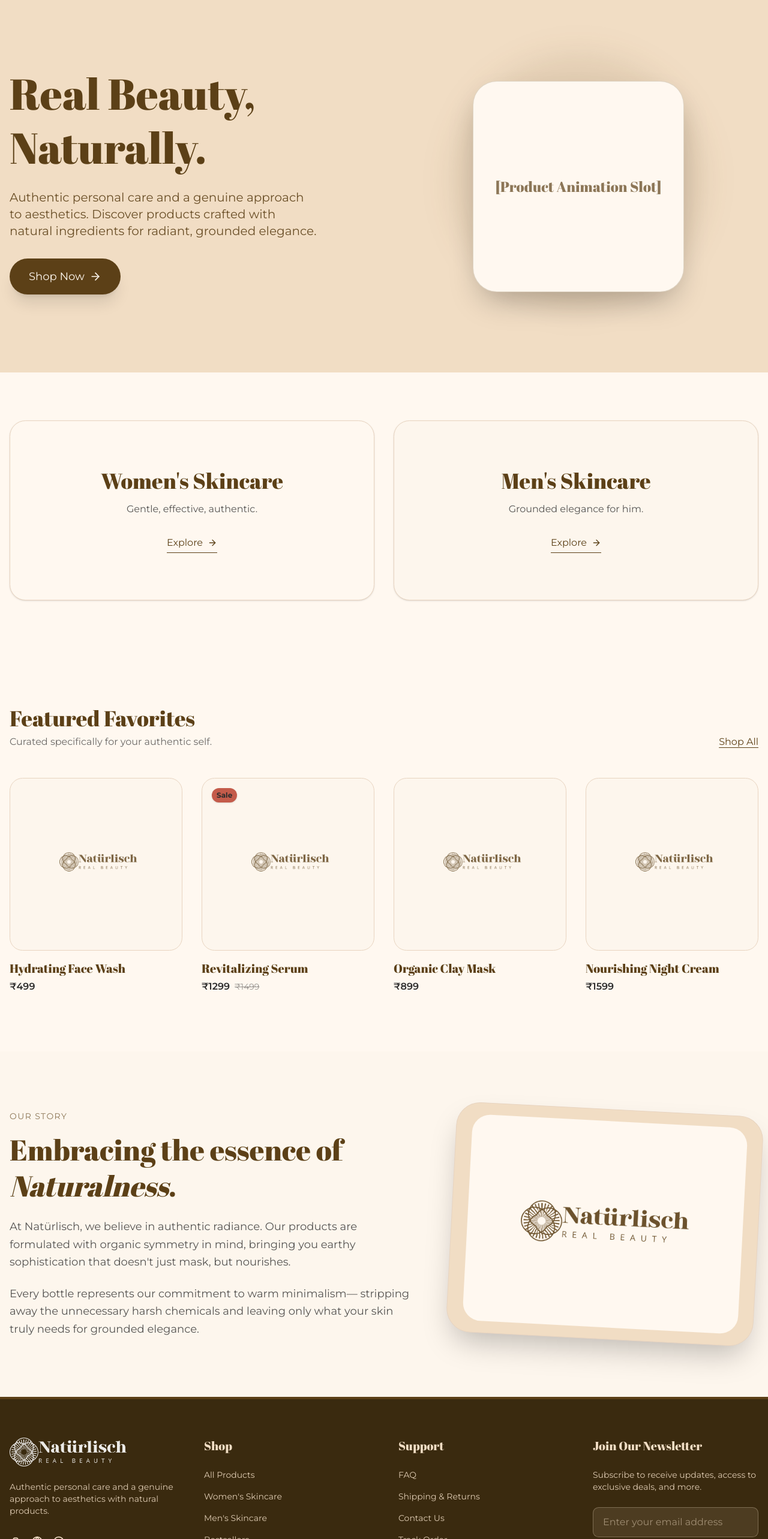
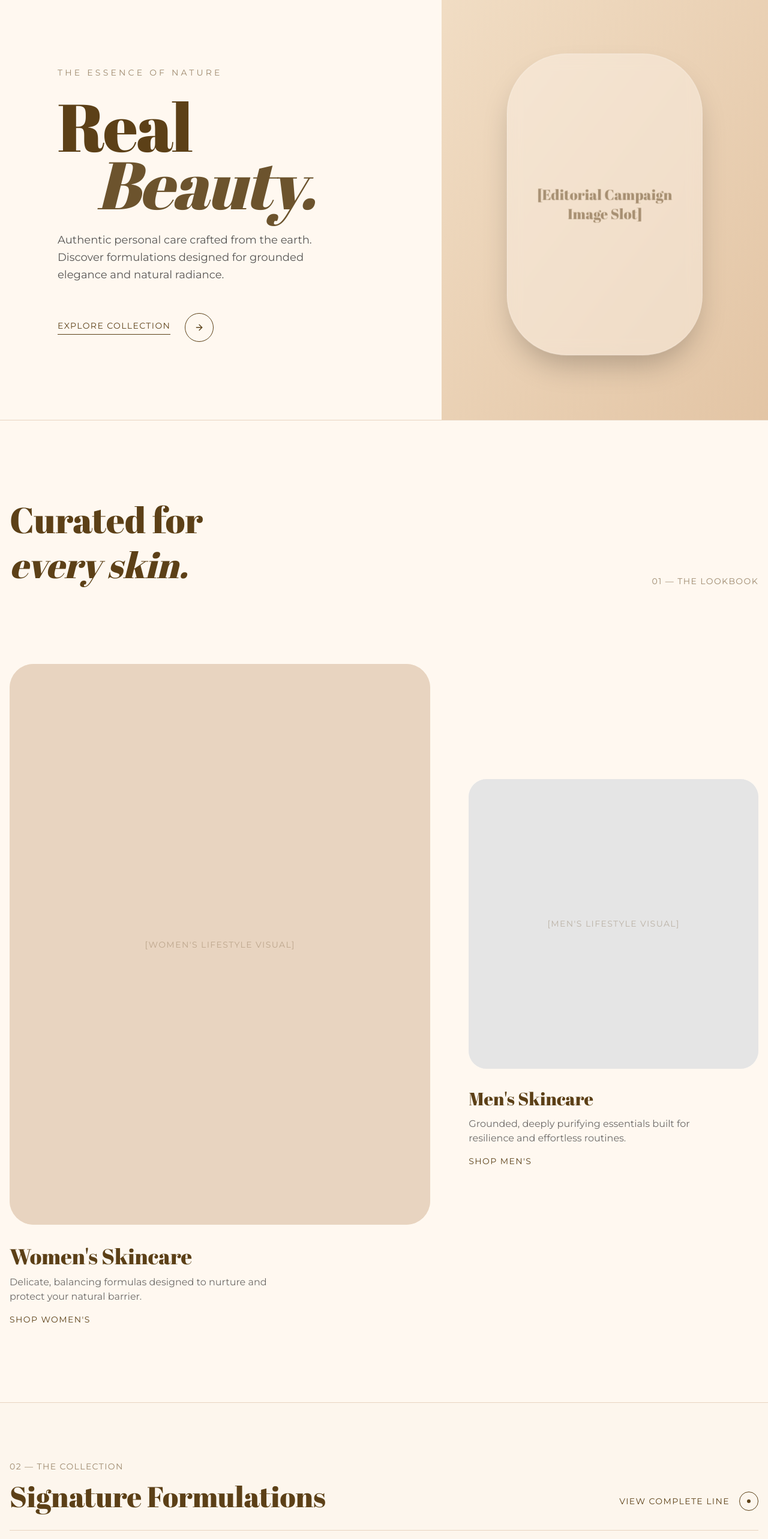
Before and after one commit to Harshsharma6116/naturlisch, a Next.js app: page / in a window 1280 px wide. Shown: the part 100-2666 px from the top of the page at 60% size. Built offline with nearby package versions, Linux system fonts and the light colour scheme.

Commit message:
style: elevate home page to editorial vogue layout

```diff
--- a/src/components/home/BrandStory.tsx
+++ b/src/components/home/BrandStory.tsx
@@ -1,52 +1,55 @@
 "use client";
 
 import { motion } from "framer-motion";
-import Image from "next/image";
 
 export default function BrandStory() {
   return (
-    <section className="py-24 bg-card overflow-hidden">
-      <div className="container mx-auto px-4 flex flex-col md:flex-row items-center gap-16">
+    <section className="py-32 bg-[#3A2A0F] text-[#F1DDC4] relative overflow-hidden">
 
-        {/* Story Text */}
+      {/* Decorative background typography */}
+      <div className="absolute top-0 left-0 w-full h-full flex items-center justify-center opacity-[0.03] overflow-hidden pointer-events-none">
+        <span className="font-heading text-[20vw] whitespace-nowrap leading-none select-none">
+          Natürlisch
+        </span>
+      </div>
+
+      <div className="container mx-auto px-4 max-w-5xl relative z-10 text-center">
+
+        <motion.span
+          initial={{ opacity: 0 }}
+          whileInView={{ opacity: 1 }}
+          viewport={{ once: true }}
+          transition={{ duration: 1 }}
+          className="font-sans text-xs uppercase tracking-[0.4em] text-[#F1DDC4]/60 mb-12 block"
+        >
+          03 — Our Philosophy
+        </motion.span>
+
+        <motion.h2
+          initial={{ opacity: 0, y: 30 }}
+          whileInView={{ opacity: 1, y: 0 }}
+          viewport={{ once: true }}
+          transition={{ duration: 1, delay: 0.2 }}
+          className="font-heading text-4xl md:text-6xl lg:text-7xl leading-[1.1] mb-12"
+        >
+          Stripping away the unnecessary.<br />
+          Leaving only <span className="italic font-light opacity-90">what your skin</span><br />
+          <span className="italic font-light opacity-90">truly needs.</span>
+        </motion.h2>
+
         <motion.div
-          className="flex-1"
-          initial={{ opacity: 0, x: -50 }}
-          whileInView={{ opacity: 1, x: 0 }}
+          initial={{ opacity: 0 }}
+          whileInView={{ opacity: 1 }}
           viewport={{ once: true }}
-          transition={{ duration: 0.8 }}
+          transition={{ duration: 1, delay: 0.4 }}
+          className="flex flex-col md:flex-row gap-8 text-left max-w-3xl mx-auto font-sans text-[#F1DDC4]/80 text-lg md:text-xl leading-relaxed"
         >
-          <span className="text-sm font-sans tracking-widest text-primary/70 uppercase mb-4 block">Our Story</span>
-          <h2 className="font-heading text-4xl md:text-5xl text-primary mb-6 leading-tight">
-            Embracing the essence of <br/> <span className="italic">Naturalness</span>.
-          </h2>
-          <p className="font-sans text-foreground opacity-80 text-lg mb-6 leading-relaxed">
-            At Natürlisch, we believe in authentic radiance. Our products are formulated with organic symmetry in mind, bringing you earthy sophistication that doesn't just mask, but nourishes.
+          <p className="flex-1">
+            At Natürlisch, we believe in authentic radiance. Our products are formulated with organic symmetry in mind, bringing you an earthy sophistication that doesn't just mask, but deeply nourishes.
           </p>
-          <p className="font-sans text-foreground opacity-80 text-lg leading-relaxed">
-            Every bottle represents our commitment to warm minimalism— stripping away the unnecessary harsh chemicals and leaving only what your skin truly needs for grounded elegance.
+          <p className="flex-1">
+            Every bottle represents our commitment to warm minimalism—a return to grounded elegance. No harsh chemicals, no artificial noise. Just raw, effective nature.
           </p>
-        </motion.div>
-
-        {/* Story Visual (Using the brand logo conceptually as we don't have lifestyle images) */}
-        <motion.div
-          className="flex-1 relative w-full aspect-square md:aspect-[4/3] max-w-lg mx-auto"
-          initial={{ opacity: 0, scale: 0.9 }}
-          whileInView={{ opacity: 1, scale: 1 }}
-          viewport={{ once: true }}
-          transition={{ duration: 0.8 }}
-        >
-          <div className="absolute inset-0 bg-secondary rounded-[40px] transform rotate-3 flex items-center justify-center border border-border shadow-2xl">
-            <div className="bg-background w-[90%] h-[90%] rounded-[30px] flex items-center justify-center p-8">
-              <Image
-                src="/images/logo-cropped.png"
-                alt="Natürlisch Brand"
-                width={400}
-                height={100}
-                className="opacity-90 w-full h-auto max-w-[280px]"
-              />
-            </div>
-          </div>
         </motion.div>
 
       </div>
--- a/src/components/home/CategoryShowcase.tsx
+++ b/src/components/home/CategoryShowcase.tsx
@@ -2,49 +2,71 @@
 
 import { motion } from "framer-motion";
 import Link from "next/link";
-import { ArrowRight } from "lucide-react";
 
 export default function CategoryShowcase() {
-  const categories = [
-    {
-      title: "Women's Skincare",
-      desc: "Gentle, effective, authentic.",
-      href: "/shop?gender=female",
-      bg: "bg-background"
-    },
-    {
-      title: "Men's Skincare",
-      desc: "Grounded elegance for him.",
-      href: "/shop?gender=male",
-      bg: "bg-card"
-    }
-  ];
+  return (
+    <section className="py-32 bg-background">
+      <div className="container mx-auto px-4 max-w-7xl">
 
-  return (
-    <section className="py-20 bg-[#FFF8F0]">
-      <div className="container mx-auto px-4 grid grid-cols-1 md:grid-cols-2 gap-8">
-        {categories.map((cat, i) => (
+        <div className="mb-20 md:mb-32 text-center md:text-left flex flex-col md:flex-row justify-between items-end">
+          <h2 className="font-heading text-5xl md:text-6xl text-primary max-w-2xl leading-tight">
+            Curated for <br/> <span className="italic">every skin.</span>
+          </h2>
+          <p className="font-sans text-sm uppercase tracking-widest text-primary/60 mt-6 md:mt-0 max-w-xs">
+            01 — The Lookbook
+          </p>
+        </div>
+
+        {/* Staggered Asymmetrical Grid */}
+        <div className="grid grid-cols-1 md:grid-cols-12 gap-8 md:gap-16">
+
+          {/* Women's Skincare - Large & Tall */}
           <motion.div
-            key={cat.title}
-            initial={{ opacity: 0, y: 30 }}
+            className="md:col-span-7 flex flex-col"
+            initial={{ opacity: 0, y: 50 }}
             whileInView={{ opacity: 1, y: 0 }}
-            viewport={{ once: true }}
-            transition={{ delay: i * 0.2 }}
-            className={`relative group overflow-hidden rounded-3xl ${cat.bg} border border-border p-12 min-h-[300px] flex flex-col justify-center items-center text-center shadow-sm hover:shadow-xl transition-all duration-300`}
+            viewport={{ once: true, margin: "-100px" }}
+            transition={{ duration: 0.8, ease: "easeOut" }}
           >
-            <h3 className="font-heading text-4xl text-primary mb-4 relative z-10">{cat.title}</h3>
-            <p className="font-sans text-foreground opacity-80 mb-8 relative z-10">{cat.desc}</p>
-            <Link
-              href={cat.href}
-              className="font-sans text-primary border-b border-primary pb-1 flex items-center gap-2 hover:gap-4 transition-all relative z-10"
-            >
-              Explore <ArrowRight className="w-4 h-4" />
+            <Link href="/shop?gender=female" className="group block relative w-full aspect-[3/4] bg-secondary rounded-[40px] overflow-hidden mb-8">
+              <div className="absolute inset-0 bg-[#E8D4C0] transition-transform duration-700 group-hover:scale-105 flex items-center justify-center">
+                <span className="font-sans text-primary/30 uppercase tracking-widest text-sm">[Women's Lifestyle Visual]</span>
+              </div>
+              <div className="absolute inset-0 bg-black/10 opacity-0 group-hover:opacity-100 transition-opacity duration-500" />
             </Link>
+            <h3 className="font-heading text-4xl text-primary mb-3">Women's Skincare</h3>
+            <p className="font-sans text-foreground/70 mb-4 max-w-md">
+              Delicate, balancing formulas designed to nurture and protect your natural barrier.
+            </p>
+            <Link href="/shop?gender=female" className="font-sans text-sm uppercase tracking-widest text-primary hover:underline underline-offset-4">
+              Shop Women's
+            </Link>
+          </motion.div>
 
-            {/* Hover overlay shape */}
-            <div className="absolute inset-0 bg-secondary opacity-0 group-hover:opacity-10 transition-opacity duration-500" />
+          {/* Men's Skincare - Smaller & Staggered down */}
+          <motion.div
+            className="md:col-span-5 flex flex-col md:pt-48"
+            initial={{ opacity: 0, y: 50 }}
+            whileInView={{ opacity: 1, y: 0 }}
+            viewport={{ once: true, margin: "-100px" }}
+            transition={{ duration: 0.8, delay: 0.2, ease: "easeOut" }}
+          >
+            <Link href="/shop?gender=male" className="group block relative w-full aspect-square bg-[#F2F2F2] rounded-[30px] overflow-hidden mb-8">
+              <div className="absolute inset-0 bg-[#E5E5E5] transition-transform duration-700 group-hover:scale-105 flex items-center justify-center">
+                <span className="font-sans text-primary/30 uppercase tracking-widest text-sm">[Men's Lifestyle Visual]</span>
+              </div>
+              <div className="absolute inset-0 bg-black/5 opacity-0 group-hover:opacity-100 transition-opacity duration-500" />
+            </Link>
+            <h3 className="font-heading text-3xl text-primary mb-3">Men's Skincare</h3>
+            <p className="font-sans text-foreground/70 mb-4 max-w-sm">
+              Grounded, deeply purifying essentials built for resilience and effortless routines.
+            </p>
+            <Link href="/shop?gender=male" className="font-sans text-sm uppercase tracking-widest text-primary hover:underline underline-offset-4">
+              Shop Men's
+            </Link>
           </motion.div>
-        ))}
+
+        </div>
       </div>
     </section>
   );
--- a/src/components/home/FeaturedProducts.tsx
+++ b/src/components/home/FeaturedProducts.tsx
@@ -2,80 +2,72 @@
 
 import { motion } from "framer-motion";
 import Link from "next/link";
-import { Heart, ShoppingBag } from "lucide-react";
 import Image from "next/image";
 
-// We mock the products since DB is not connected right now
 const featured = [
-  { id: 1, name: "Hydrating Face Wash", price: 499, img: "/images/logo-clean.png" },
-  { id: 2, name: "Revitalizing Serum", price: 1299, compare: 1499, img: "/images/logo-clean.png" },
-  { id: 3, name: "Organic Clay Mask", price: 899, img: "/images/logo-clean.png" },
-  { id: 4, name: "Nourishing Night Cream", price: 1599, img: "/images/logo-clean.png" },
+  { id: 1, name: "Hydrating Face Wash", price: 499, img: "/images/logo-cropped.png", tag: "Bestseller" },
+  { id: 2, name: "Revitalizing Serum", price: 1299, img: "/images/logo-cropped.png", tag: "New" },
+  { id: 3, name: "Organic Clay Mask", price: 899, img: "/images/logo-cropped.png" },
 ];
 
 export default function FeaturedProducts() {
   return (
-    <section className="py-24 bg-background">
-      <div className="container mx-auto px-4">
-        <div className="flex justify-between items-end mb-12">
+    <section className="py-24 bg-card border-t border-border">
+      <div className="container mx-auto px-4 max-w-7xl">
+
+        <div className="flex flex-col md:flex-row justify-between items-start md:items-end mb-16 border-b border-border pb-8">
           <div>
-            <h2 className="font-heading text-4xl text-primary mb-2">Featured Favorites</h2>
-            <p className="font-sans text-foreground opacity-70">Curated specifically for your authentic self.</p>
+            <span className="font-sans text-sm uppercase tracking-widest text-primary/60 mb-4 block">02 — The Collection</span>
+            <h2 className="font-heading text-4xl md:text-5xl text-primary">Signature Formulations</h2>
           </div>
-          <Link href="/shop" className="hidden md:inline-block font-sans text-primary underline underline-offset-4 hover:text-[#3A2A0F] transition-colors">
-            Shop All
+          <Link href="/shop" className="group hidden md:flex items-center gap-4 mt-6 md:mt-0 font-sans text-sm uppercase tracking-widest text-primary">
+            View Complete Line
+            <div className="w-8 h-8 rounded-full border border-primary flex items-center justify-center group-hover:bg-primary transition-colors">
+              <div className="w-1.5 h-1.5 bg-primary group-hover:bg-background rounded-full transition-colors" />
+            </div>
           </Link>
         </div>
 
-        <div className="grid grid-cols-1 sm:grid-cols-2 lg:grid-cols-4 gap-8">
+        {/* Minimalist Gallery Grid */}
+        <div className="grid grid-cols-1 md:grid-cols-3 gap-12">
           {featured.map((p, i) => (
             <motion.div
               key={p.id}
-              initial={{ opacity: 0, y: 20 }}
+              initial={{ opacity: 0, y: 30 }}
               whileInView={{ opacity: 1, y: 0 }}
-              viewport={{ once: true }}
-              transition={{ delay: i * 0.1 }}
-              className="group cursor-pointer"
+              viewport={{ once: true, margin: "-50px" }}
+              transition={{ delay: i * 0.15, duration: 0.8 }}
+              className="group cursor-pointer flex flex-col"
             >
-              <div className="relative bg-card rounded-2xl aspect-square mb-4 p-6 flex items-center justify-center border border-border overflow-hidden">
+              <div className="relative aspect-[4/5] bg-background mb-6 flex items-center justify-center overflow-hidden">
                 <Image
                   src={p.img}
                   alt={p.name}
                   width={200}
                   height={200}
-                  className="w-3/4 h-3/4 object-contain opacity-80 group-hover:scale-110 transition-transform duration-500"
+                  className="w-1/2 h-auto object-contain opacity-70 group-hover:scale-105 transition-transform duration-700"
                 />
 
-                {p.compare && (
-                  <span className="absolute top-4 left-4 bg-destructive text-destructive-foreground text-xs font-bold px-2 py-1 rounded-full shadow-sm">
-                    Sale
+                {p.tag && (
+                  <span className="absolute top-6 left-6 font-sans text-xs uppercase tracking-widest text-primary">
+                    [{p.tag}]
                   </span>
                 )}
 
-                <button className="absolute top-4 right-4 p-2 bg-background/80 backdrop-blur-sm rounded-full text-primary opacity-0 group-hover:opacity-100 transition-opacity shadow-sm hover:bg-primary hover:text-primary-foreground">
-                  <Heart className="w-4 h-4" />
-                </button>
+                <div className="absolute inset-0 bg-secondary/0 group-hover:bg-secondary/10 transition-colors duration-500" />
+              </div>
 
-                <button className="absolute bottom-4 left-4 right-4 bg-primary text-primary-foreground py-3 rounded-xl opacity-0 translate-y-4 group-hover:opacity-100 group-hover:translate-y-0 transition-all font-sans text-sm font-semibold flex justify-center items-center gap-2 shadow-lg hover:bg-[#3A2A0F]">
-                  <ShoppingBag className="w-4 h-4" /> Add to Cart
-                </button>
-              </div>
-              <h3 className="font-heading text-xl text-primary truncate">{p.name}</h3>
-              <div className="flex gap-2 items-baseline mt-1 font-sans">
-                <span className="font-semibold text-foreground">₹{p.price}</span>
-                {p.compare && (
-                  <span className="text-sm text-foreground opacity-50 line-through">₹{p.compare}</span>
-                )}
+              <div className="flex justify-between items-start">
+                <div>
+                  <h3 className="font-heading text-2xl text-primary mb-2 group-hover:opacity-80 transition-opacity">{p.name}</h3>
+                  <p className="font-sans text-sm text-foreground/60">50ml / 1.7 oz</p>
+                </div>
+                <span className="font-sans text-lg text-primary">₹{p.price}</span>
               </div>
             </motion.div>
           ))}
         </div>
 
-        <div className="mt-12 text-center md:hidden">
-          <Link href="/shop" className="inline-block border border-primary text-primary font-sans px-8 py-3 rounded-full hover:bg-primary hover:text-primary-foreground transition-colors">
-            View All Products
-          </Link>
-        </div>
       </div>
     </section>
   );
--- a/src/components/home/HeroBanner.tsx
+++ b/src/components/home/HeroBanner.tsx
@@ -3,64 +3,66 @@
 import { motion } from "framer-motion";
 import Link from "next/link";
 import { ArrowRight } from "lucide-react";
+import Image from "next/image";
 
 export default function HeroBanner() {
   return (
-    <section className="relative overflow-hidden bg-secondary text-primary py-24 md:py-32">
-      <div className="container mx-auto px-4 relative z-10 flex flex-col md:flex-row items-center gap-12">
+    <section className="relative min-h-[90vh] bg-background flex flex-col lg:flex-row overflow-hidden border-b border-border">
 
-        {/* Text Content */}
+      {/* Left Content (Text) */}
+      <div className="flex-1 flex flex-col justify-center px-8 py-20 lg:px-24 lg:py-0 relative z-10">
         <motion.div
-          className="flex-1 text-center md:text-left"
-          initial={{ opacity: 0, y: 30 }}
+          initial={{ opacity: 0, y: 40 }}
           animate={{ opacity: 1, y: 0 }}
-          transition={{ duration: 0.8, ease: "easeOut" }}
+          transition={{ duration: 1, ease: [0.16, 1, 0.3, 1] }}
         >
-          <h1 className="font-heading text-5xl md:text-7xl mb-6 leading-tight">
-            Real Beauty,<br /> Naturally.
+          <span className="font-sans text-sm tracking-[0.3em] text-primary/60 uppercase mb-8 block">
+            The Essence of Nature
+          </span>
+
+          <h1 className="font-heading text-6xl lg:text-[7rem] leading-[0.85] text-primary mb-8 tracking-tight">
+            Real <br />
+            <span className="italic text-secondary-foreground/90 font-light ml-8 lg:ml-16">Beauty.</span>
           </h1>
-          <p className="font-sans text-lg md:text-xl opacity-90 max-w-lg mx-auto md:mx-0 mb-8">
-            Authentic personal care and a genuine approach to aesthetics. Discover products crafted with natural ingredients for radiant, grounded elegance.
+
+          <p className="font-sans text-lg text-foreground/80 max-w-md leading-relaxed mb-12">
+            Authentic personal care crafted from the earth. Discover formulations designed for grounded elegance and natural radiance.
           </p>
+
           <Link
             href="/shop"
-            className="inline-flex items-center gap-2 bg-primary text-primary-foreground font-sans px-8 py-4 rounded-full text-lg hover:bg-[#3A2A0F] transition-all transform hover:scale-105 shadow-xl"
+            className="group flex items-center gap-6 font-sans text-sm uppercase tracking-widest text-primary hover:text-[#3A2A0F] transition-colors w-fit"
           >
-            Shop Now <ArrowRight className="w-5 h-5" />
+            <span className="border-b border-primary pb-1 group-hover:border-[#3A2A0F] transition-colors">
+              Explore Collection
+            </span>
+            <div className="w-12 h-12 rounded-full border border-primary flex items-center justify-center group-hover:bg-primary group-hover:text-primary-foreground transition-all duration-500">
+              <ArrowRight className="w-4 h-4 group-hover:translate-x-1 transition-transform" />
+            </div>
           </Link>
         </motion.div>
+      </div>
 
-        {/* Animated Product Showcase slot */}
+      {/* Right Content (Editorial Image/Video Slot) */}
+      <div className="flex-1 relative min-h-[50vh] lg:min-h-full bg-secondary overflow-hidden">
         <motion.div
-          className="flex-1 flex justify-center items-center"
-          initial={{ opacity: 0, scale: 0.8 }}
-          animate={{ opacity: 1, scale: 1 }}
-          transition={{ duration: 1, delay: 0.3 }}
+          className="absolute inset-0"
+          initial={{ scale: 1.1, opacity: 0 }}
+          animate={{ scale: 1, opacity: 1 }}
+          transition={{ duration: 1.5, ease: "easeOut" }}
         >
-          <div className="relative w-72 h-72 md:w-96 md:h-96">
-            {/* Animated decorative shapes */}
-            <motion.div
-              className="absolute inset-0 bg-primary/10 rounded-full mix-blend-multiply filter blur-xl"
-              animate={{
-                scale: [1, 1.2, 1],
-                rotate: [0, 90, 0]
-              }}
-              transition={{ duration: 8, repeat: Infinity, ease: "linear" }}
-            />
-            {/* Placeholder for actual product image */}
-            <motion.div
-              className="absolute inset-4 bg-background rounded-[40px] shadow-2xl flex items-center justify-center border border-primary/20"
-              animate={{ y: [-10, 10, -10] }}
-              transition={{ duration: 4, repeat: Infinity, ease: "easeInOut" }}
-            >
-              <span className="text-primary font-heading text-2xl text-center px-4 opacity-70">
-                [Product Animation Slot]
-              </span>
-            </motion.div>
+          {/* Conceptual Image Placeholder - A soft gradient replacing an actual photo for now */}
+          <div className="absolute inset-0 bg-gradient-to-br from-[#F1DDC4] to-[#E3C5A5]" />
+
+          {/* Decorative element representing a product bottle/shape in the editorial shoot */}
+          <div className="absolute top-1/2 left-1/2 -translate-x-1/2 -translate-y-1/2 w-[60%] h-[70%] bg-[#FFF8F0]/40 backdrop-blur-md rounded-[100px] border border-white/30 shadow-2xl flex items-center justify-center">
+            <span className="font-heading text-primary/50 text-2xl text-center px-8">
+              [Editorial Campaign Image Slot]
+            </span>
           </div>
         </motion.div>
+      </div>
 
-      </div>
     </section>
   );
 }
```
